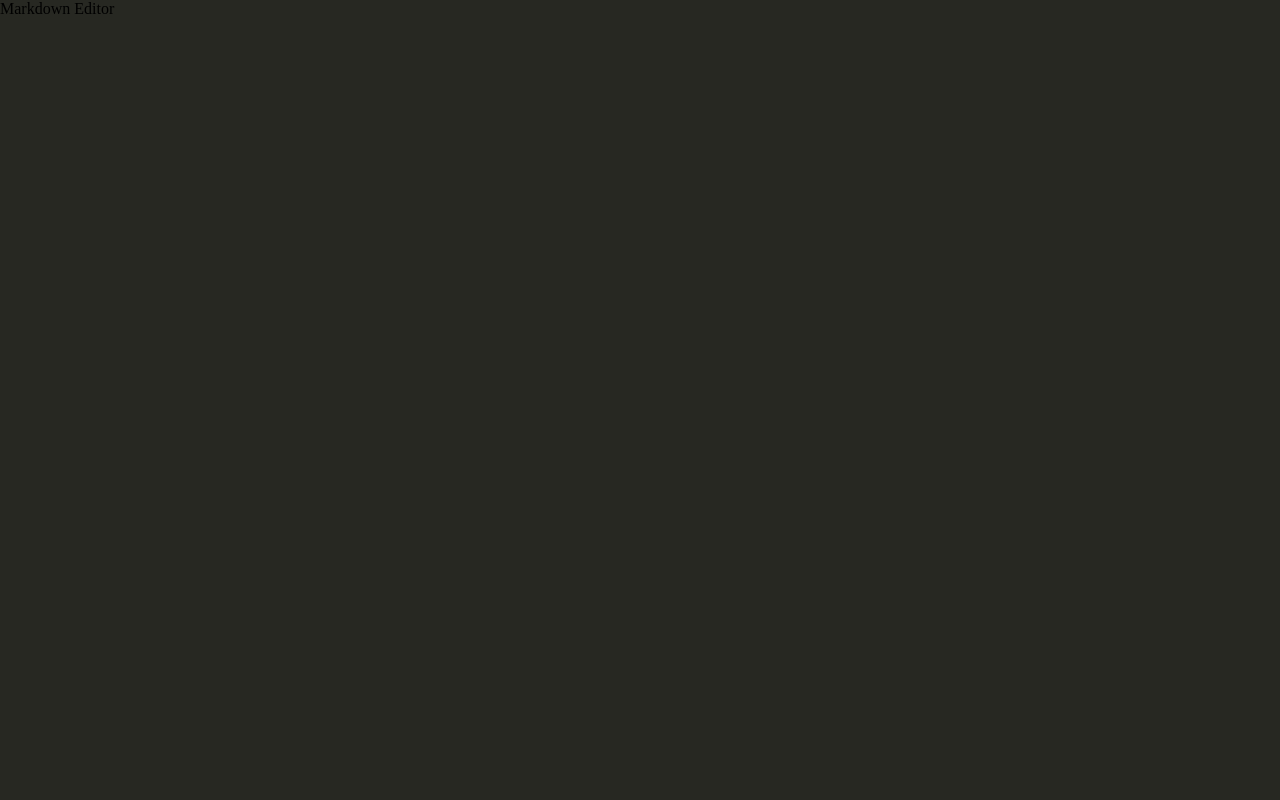
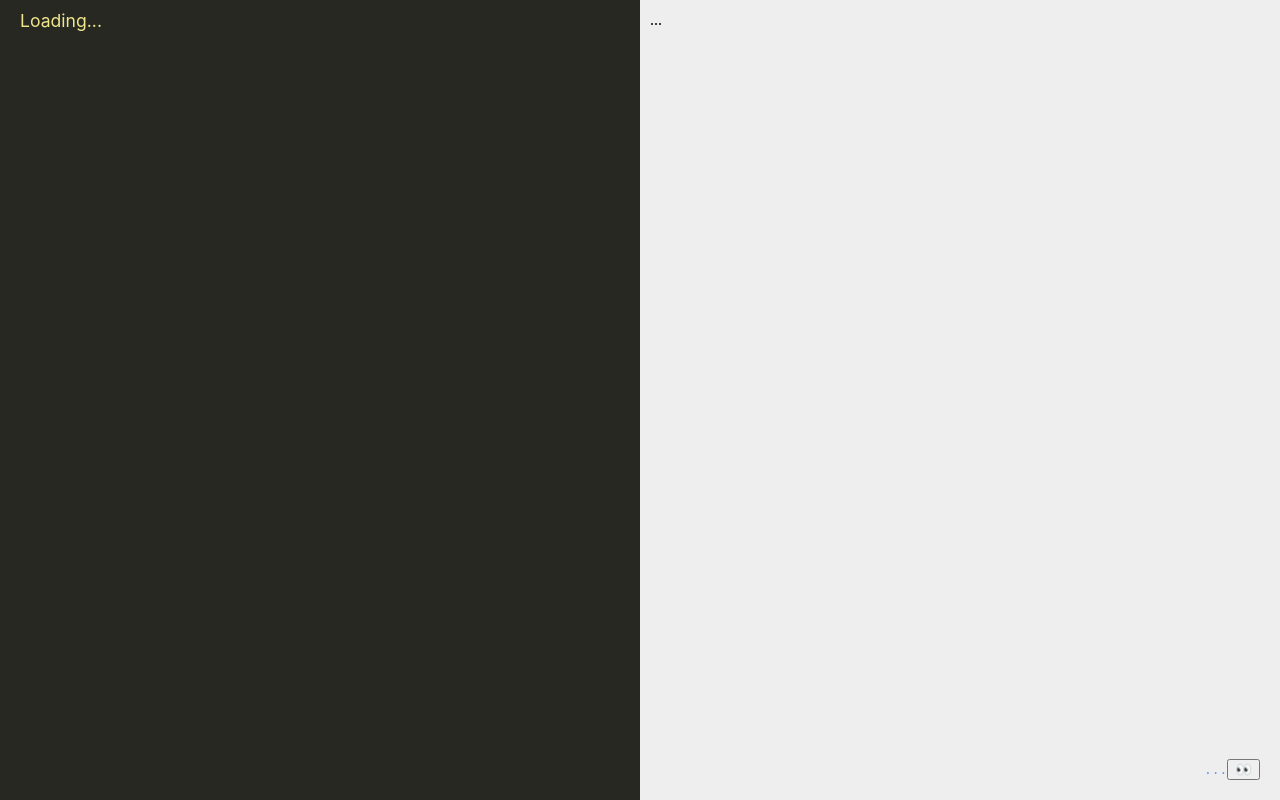
Before and after one commit to codecomfort/markdown-buffter-retrace, a React (Vite) app: page / in a window 1280 px wide. Built offline with nearby package versions, Linux system fonts and the light colour scheme.

Commit message:
Rewrite with react
move html to render method

```diff
--- a/src/index.tsx
+++ b/src/index.tsx
@@ -6,7 +6,28 @@ interface IState {
 
 class App extends React.Component<{}, IState> {
   render() {
-    return <div>Markdown Editor</div>;
+    return (
+      <>
+        <div style={{ flex: 1, height: "100vh" }}>
+          <div style={{ width: "100%", display: "flex", justifyContent: "center" }}>
+            <div style={{width: "100%", maxWidth: "800px", marginLeft: "auto", marginRight: "auto"}}>
+              <textarea className="js-editor editor" spellCheck={false} defaultValue="Loading..." />
+            </div>
+          </div>
+        </div>
+        <div className="js-preview-container" style={{  flex: 1, height: "100vh", overflowY: "auto", background: "#eee" }}>
+          <div style={{ overflowY: "auto" }}>
+            <div className="js-preview markdown-body" style={{ padding: "10px", lineHeight: "1.3em" }}>
+              ...
+            </div>
+          </div>
+        </div>
+        <div style={{ position: "absolute", right: "20px", bottom: "20px" }}>
+          <span className="js-wordcount" style={{ fontFamily: "monospace", color: "cornflowerblue" }}>...</span>
+          <button className="js-preview-toggle">👀</button>
+        </div>
+      </>
+    );
   }
 }
 ReactDOM.render(<App />, document.querySelector("#root"));
```
Also changed, not shown: src/index.html (+0 -18 lines).
